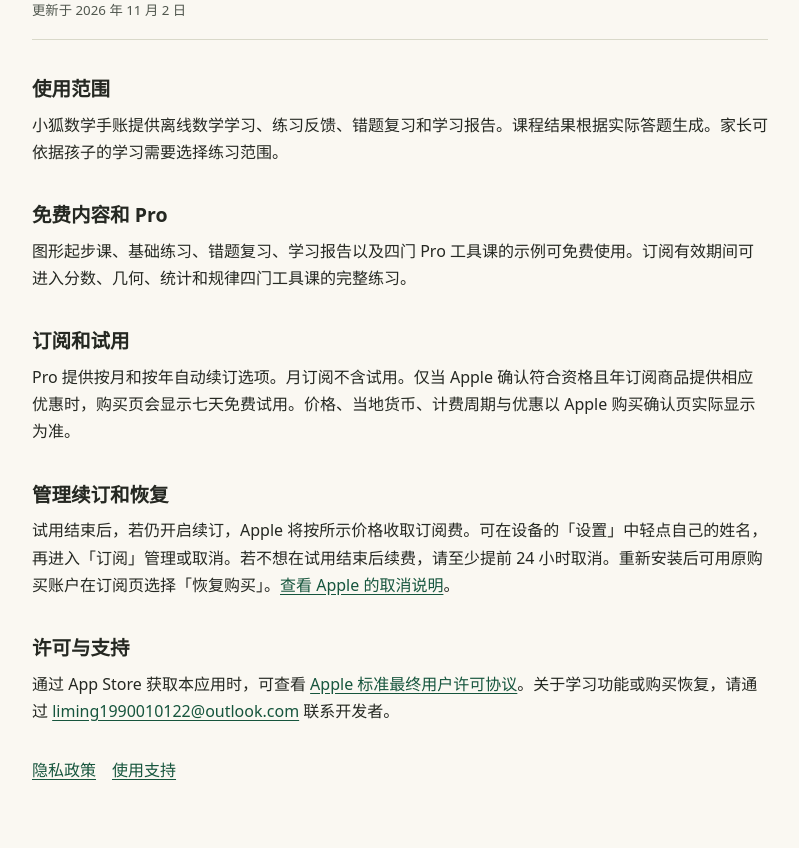
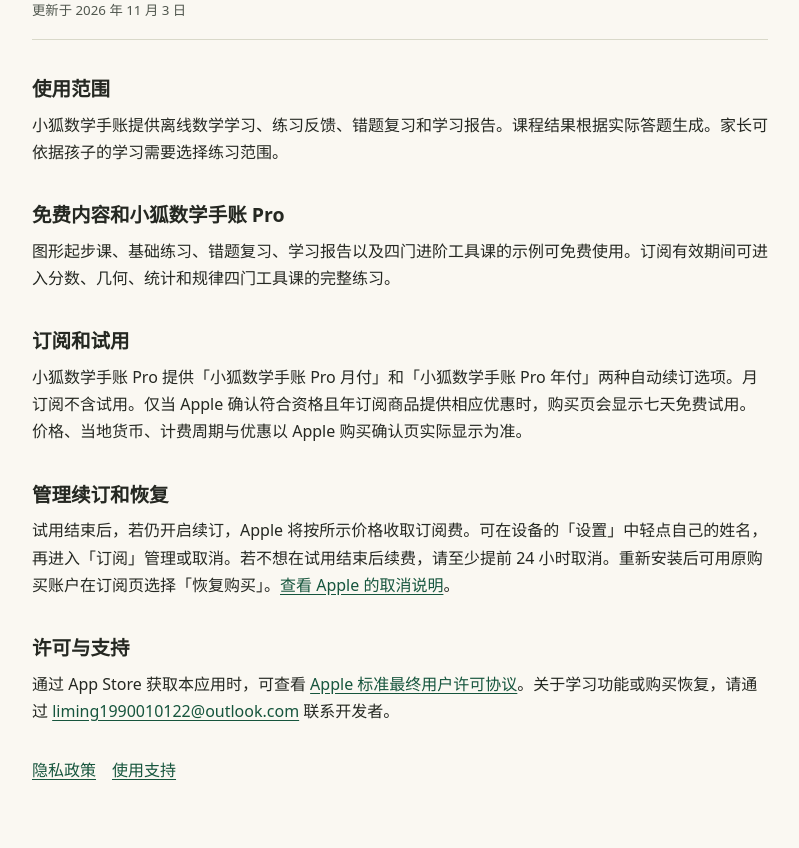
Before and after one commit to jygameclub/studyenglish, a plain HTML site: page mathdlg/mathdlg-terms.html in a window 1280 px wide. Shown: the part 129-977 px from the top of the page, without its empty margins (240-1039 px from the left). Drawn offline with Linux system fonts and the light colour scheme.

Commit message:
统一数学手账公开页面的应用和订阅名称

```diff
--- a/mathdlg/mathdlg-terms.html
+++ b/mathdlg/mathdlg-terms.html
@@ -8,13 +8,13 @@
 </head>
 <body>
 <main>
-<header><small>小狐数学手账 · MathDLG</small><h1>使用与订阅条款</h1><small>更新于 2026 年 11 月 2 日</small></header>
+<header><small>小狐数学手账</small><h1>使用与订阅条款</h1><small>更新于 2026 年 11 月 3 日</small></header>
 <section><h2>使用范围</h2>
 <p>小狐数学手账提供离线数学学习、练习反馈、错题复习和学习报告。课程结果根据实际答题生成。家长可依据孩子的学习需要选择练习范围。</p></section>
-<section><h2>免费内容和 Pro</h2>
-<p>图形起步课、基础练习、错题复习、学习报告以及四门 Pro 工具课的示例可免费使用。订阅有效期间可进入分数、几何、统计和规律四门工具课的完整练习。</p></section>
+<section><h2>免费内容和小狐数学手账 Pro</h2>
+<p>图形起步课、基础练习、错题复习、学习报告以及四门进阶工具课的示例可免费使用。订阅有效期间可进入分数、几何、统计和规律四门工具课的完整练习。</p></section>
 <section><h2>订阅和试用</h2>
-<p>Pro 提供按月和按年自动续订选项。月订阅不含试用。仅当 Apple 确认符合资格且年订阅商品提供相应优惠时，购买页会显示七天免费试用。价格、当地货币、计费周期与优惠以 Apple 购买确认页实际显示为准。</p></section>
+<p>小狐数学手账 Pro 提供「小狐数学手账 Pro 月付」和「小狐数学手账 Pro 年付」两种自动续订选项。月订阅不含试用。仅当 Apple 确认符合资格且年订阅商品提供相应优惠时，购买页会显示七天免费试用。价格、当地货币、计费周期与优惠以 Apple 购买确认页实际显示为准。</p></section>
 <section><h2>管理续订和恢复</h2>
 <p>试用结束后，若仍开启续订，Apple 将按所示价格收取订阅费。可在设备的「设置」中轻点自己的姓名，再进入「订阅」管理或取消。若不想在试用结束后续费，请至少提前 24 小时取消。重新安装后可用原购买账户在订阅页选择「恢复购买」。<a href="https://support.apple.com/zh-cn/118428">查看 Apple 的取消说明</a>。</p></section>
 <section><h2>许可与支持</h2>
```
Also changed, not shown: mathdlg/mathdlg-privacy.html (+2 -2 lines), mathdlg/mathdlg-support.html (+1 -1 lines).
